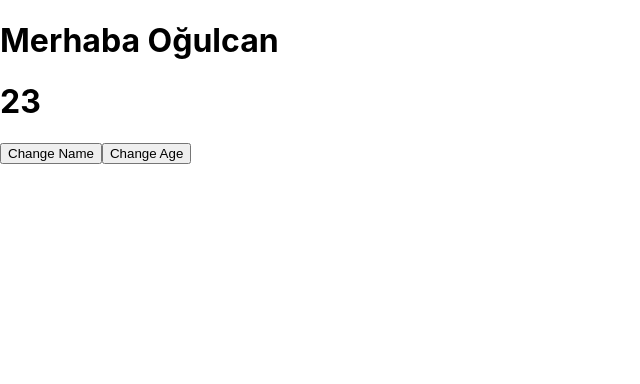
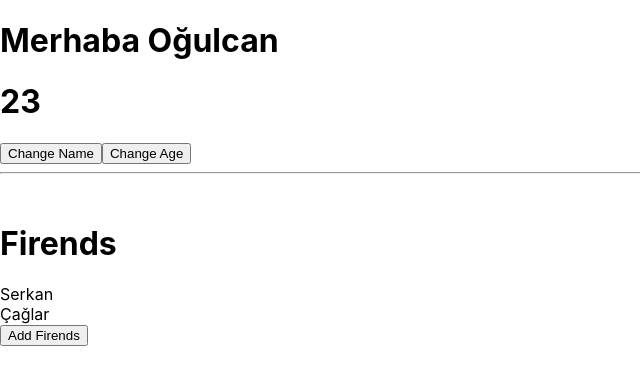
Before and after one commit to ogulcankirtay/states, a React (Create React App) app: page / in a window 1280 px wide. Shown: the top 384 px of the page, without its empty margins (0-640 px from the left). Built offline with nearby package versions, Linux system fonts and the light colour scheme.

Commit message:
array_states

```diff
--- a/src/App.js
+++ b/src/App.js
@@ -4,13 +4,27 @@ import { useState } from "react";
 function App() {
   const [name,setName]=useState("Oğulcan");
   const [age,setAge]=useState(23);
+  const [firends,setFirends]=useState(["Serkan","Çağlar"])
   return (
     <div className="App">
       <h1>Merhaba {name}</h1>
       <h1>{age}</h1>
       <button onClick={()=>{setName("Kırtay")}}>Change Name</button>
       <button onClick={()=>setAge(age+1)}>Change Age</button>
+
+    <hr />
+    <br />
+    <h1>Firends</h1>
+    {
+    firends.map((firend,i)=>(
+      <div key={i}>{firend}</div>
+    ))
+    }
+
+ <button onClick={()=>setFirends(["X",...firends])}>Add Firends</button>
+
     </div>
+
   );
 }
 
```
